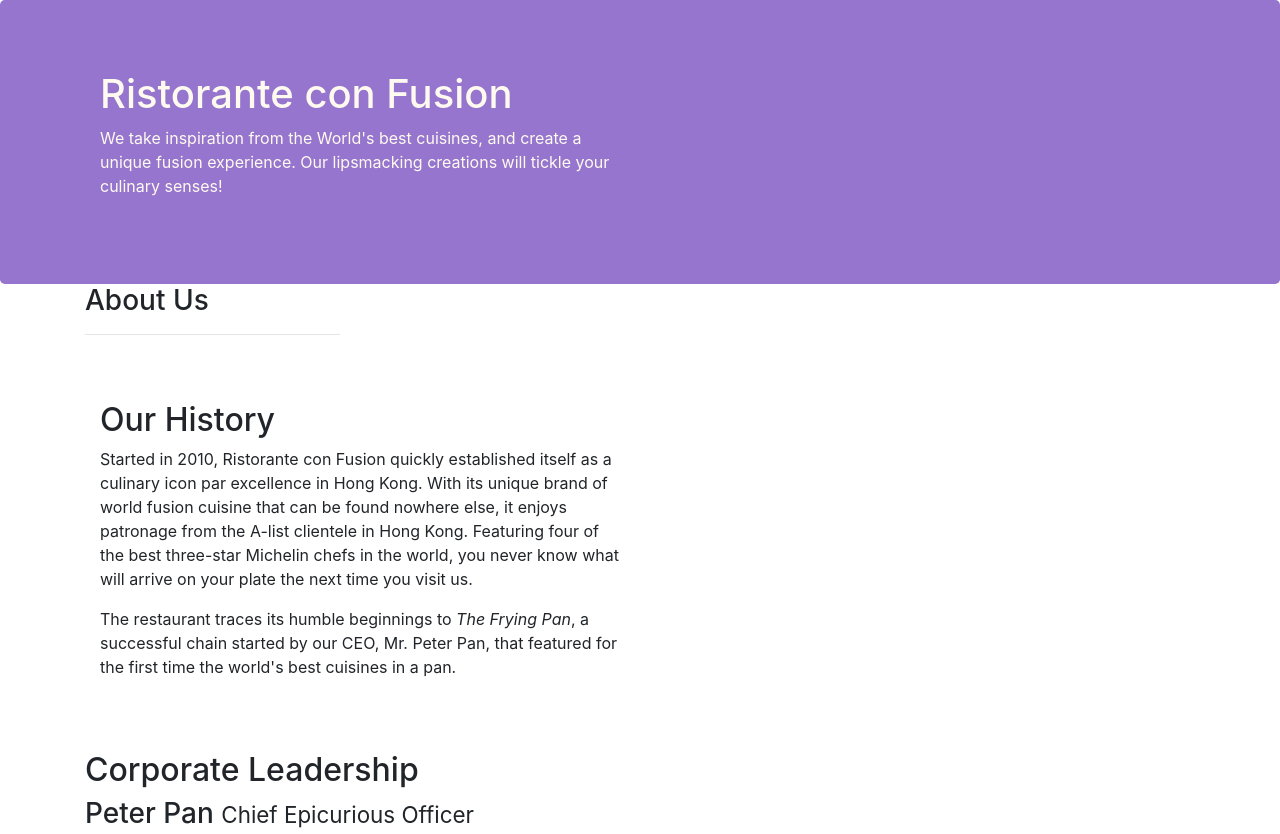
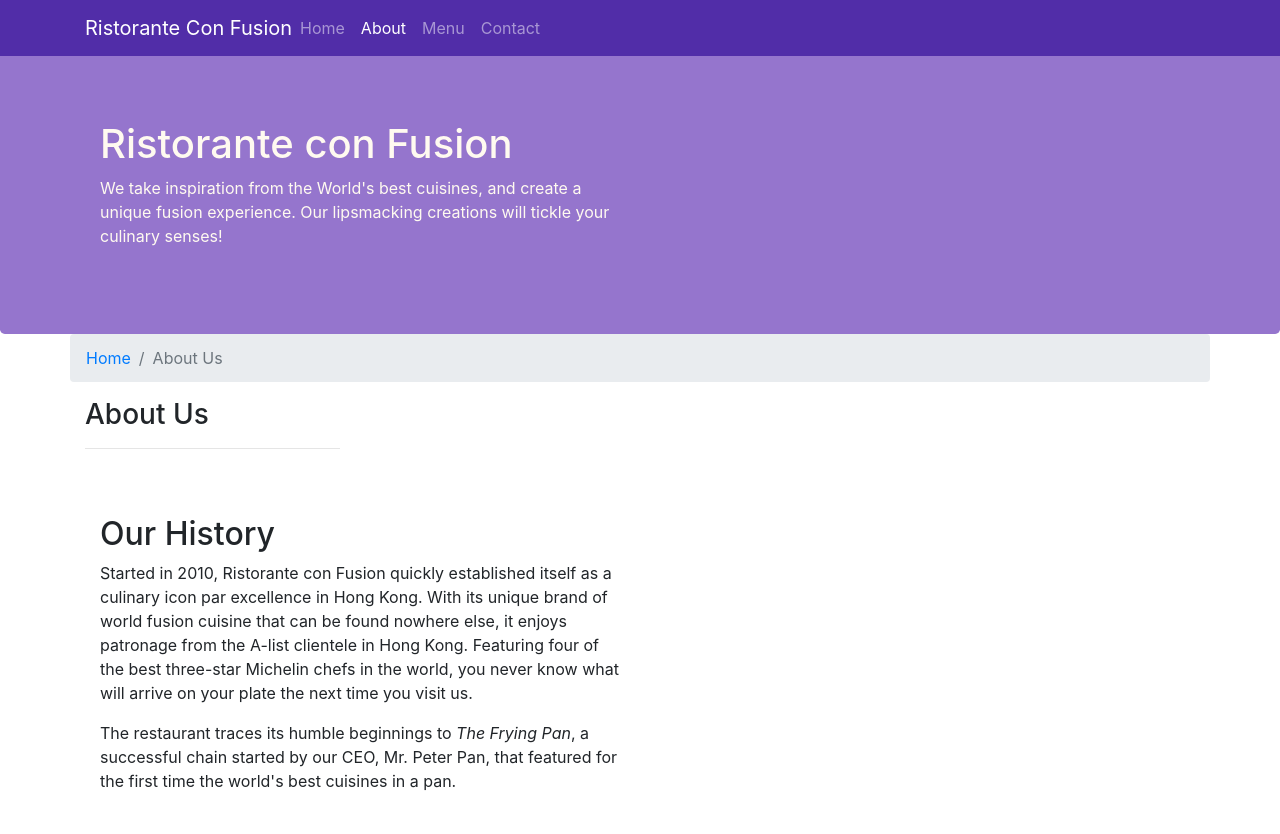
Before and after one commit to anupsingh0512/Bootstrap, a website: page aboutus.html in a window 1280 px wide. Shown: the top 834 px of the page. Drawn offline with nearby package versions, Linux system fonts and the light colour scheme.

Commit message:
Navbar and Breadcrumbs

```diff
--- a/aboutus.html
+++ b/aboutus.html
@@ -18,10 +18,38 @@
     "
       href="css/style.css"
     />
-    <title>Ristorante Con Fusion</title>
+    <title>Ristorante ConFusion</title>
   </head>
 
   <body>
+    <nav class="navbar navbar-dark navbar-expand-sm fixed-top">
+      <div class="container">
+        <button
+          class="navbar-toggler"
+          type="button"
+          data-toggle="collapse"
+          data-target="#Navbar"
+        >
+          <span class="navbar-toggler-icon"></span>
+        </button>
+        <a class="navbar-brand mr-auto" href="./index.html">
+          Ristorante Con Fusion
+        </a>
+        <div class="collapse navbar-collapse" id="Navbar">
+          <ul class="navbar-nav mr-auto">
+            <li class="nav-item">
+              <a class="nav-link" href="./index.html">Home</a>
+            </li>
+            <li class="nav-item active">
+              <a class="nav-link" href="#">About</a>
+            </li>
+            <li class="nav-item"><a class="nav-link" href="#">Menu</a></li>
+            <li class="nav-item"><a class="nav-link" href="#">Contact </a></li>
+          </ul>
+        </div>
+      </div>
+    </nav>
+
     <header class="jumbotron">
       <div class="container">
         <div class="row row-header">
@@ -40,6 +68,10 @@
 
     <div class="container">
       <div class="row">
+        <ol class="col-12 breadcrumb">
+          <li class="breadcrumb-item"><a href="./index.html">Home</a></li>
+          <li class="breadcrumb-item active">About Us</li>
+        </ol>
         <div class="col-12 col-sm-4 col-md-3">
           <h3>About Us</h3>
           <hr />
@@ -67,10 +99,10 @@
       </div>
 
       <div class="row">
-        <div class="col col-sm col-md ">
+        <div class="col col-sm col-md">
           <h2>Corporate Leadership</h2>
           <h3>Peter Pan <small>Chief Epicurious Officer</small></h3>
-          <p class=".d-none .d-sm-block">
+          <p class="d-none d-sm-block">
             Our CEO, Peter, credits his hardworking East Asian immigrant parents
             who undertook the arduous journey to the shores of America with the
             intention of giving their children the best future. His mother's
@@ -87,7 +119,7 @@
       <div class="row">
         <div class="col col-sm col-md">
           <h3>Dhanasekaran Witherspoon <small>Chief Food Officer</small></h3>
-          <p class=".d-none .d-sm-block">
+          <p class="d-none d-sm-block">
             Our CFO, Danny, as he is affectionately referred to by his
             colleagues, comes from a long established family tradition in
             farming and produce. His experiences growing up on a farm in the
@@ -113,10 +145,10 @@
         </div>
       </div>
 
-      <div class="row ">
+      <div class="row">
         <div class="col col-sm col-md">
           <h3>Alberto Somayya <small>Executive Chef</small></h3>
-          <p class=".d-none .d-sm-block">
+          <p class="d-none d-sm-block">
             Award winning three-star Michelin chef with wide International
             experience having worked closely with whos-who in the culinary
             world, he specializes in creating mouthwatering Indo-Italian fusion
@@ -128,7 +160,7 @@
           </p>
         </div>
       </div>
-
+    </div>
 
     <footer class="footer">
       <div class="container">
@@ -136,7 +168,7 @@
           <div class="col-4 offset-1 col-sm-2">
             <h5>Links</h5>
             <ul class="list-unstyled">
-              <li><a href="#">Home</a></li>
+              <li><a href="./index.html">Home</a></li>
               <li><a href="#">About</a></li>
               <li><a href="#">Menu</a></li>
               <li><a href="#">Contact</a></li>
--- a/css/style.css
+++ b/css/style.css
@@ -28,3 +28,12 @@
   margin: 0px;
   color: #0f0f0f;
 }
+
+body {
+  padding: 50px 0px 0px 0px;
+  z-index: 0;
+}
+
+.navbar-dark {
+  background-color: #512da8;
+}
```
Also changed, not shown: index.html (+26 -1 lines).
